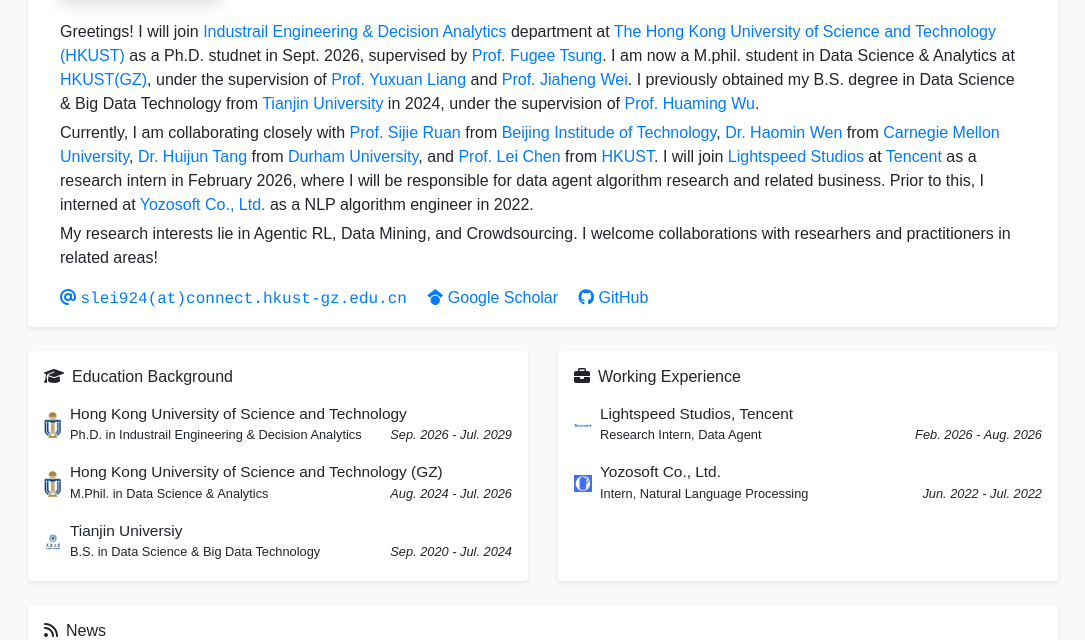
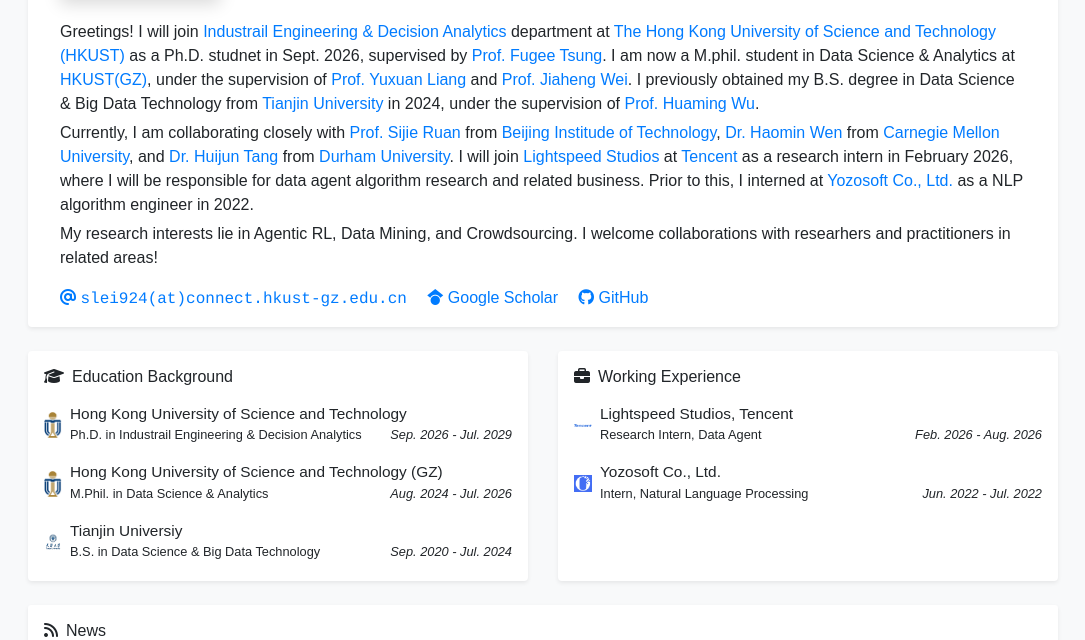
Before and after one commit to thunderlrr/songxinlei.github.io, a Jekyll site: the page built from index.html, in a window 1280 px wide and 900 px high, cut to the strip 260-900 px from the top of the window. Shown: the whole strip, without its empty margins (97-1182 px from the left). Built offline with Jekyll 4.4.1, drawn with Linux system fonts in a browser that asks for light colours; a style sheet for code colours, icons or effects is not loaded.

```diff
--- a/_data/profile.yml
+++ b/_data/profile.yml
@@ -24,7 +24,7 @@
     Greetings! I will join <a href="https://ieda.ust.hk/eng/index.php" target="_blank">Industrail Engineering & Decision Analytics</a> department at <a href="https://hkust.edu.hk/" target="_blank">The Hong Kong University of Science and Technology (HKUST)</a> as a Ph.D. studnet in Sept. 2026, supervised by <a href="https://www.ieda.ust.hk/dfaculty/tsung/" target="_blank">Prof. Fugee Tsung</a>. I am now a M.phil. student in Data Science & Analytics at <a href="https://www.hkust-gz.edu.cn/zh/" target="_blank">HKUST(GZ)</a>, under the supervision of <a href="https://yuxuanliang.com/" target="_blank">Prof. Yuxuan Liang</a> and <a href="https://sites.google.com/ucsc.edu/jiahengwei" target="_blank">Prof. Jiaheng Wei</a>. I previously obtained my B.S. degree in Data Science & Big Data Technology from <a href="https://www.tju.edu.cn/" target="_blank">Tianjin University</a> in 2024, under the supervision of <a href="https://cam.tju.edu.cn/homepage/wuhuaming/" target="_blank">Prof. Huaming Wu</a>.
   </p>
   <p style="margin-bottom: 5px;">
-    Currently, I am collaborating closely with <a href="http://www.sjruan.me/" target="_blank">Prof. Sijie Ruan</a> from <a href="https://www.bit.edu.cn/" target="_blank">Beijing Institude of Technology</a>, <a href="https://wenhaomin.github.io/" target="_blank">Dr. Haomin Wen</a> from <a href="https://www.cmu.edu/" target="_blank">Carnegie Mellon University</a>, <a href="https://www.durham.ac.uk/staff/huijun-tang/" target="_blank">Dr. Huijun Tang</a> from <a href="https://www.durham.ac.uk/" target="_blank">Durham University</a>, and <a href="https://cse.hkust.edu.hk/~leichen/" target="_blank">Prof. Lei Chen</a> from <a href="https://hkust.edu.hk/" target="_blank">HKUST</a>. I will join <a href="https://guangzi.qq.com/" target="_blank">Lightspeed Studios</a> at <a href="https://www.tencent.com/zh-cn/index.html" target="_blank">Tencent</a> as a research intern in February 2026, where I will be responsible for data agent algorithm research and related business. Prior to this, I interned at <a href="https://www.yozosoft.com/" target="_blank">Yozosoft Co., Ltd.</a> as a NLP algorithm engineer in 2022.
+    Currently, I am collaborating closely with <a href="http://www.sjruan.me/" target="_blank">Prof. Sijie Ruan</a> from <a href="https://www.bit.edu.cn/" target="_blank">Beijing Institude of Technology</a>, <a href="https://wenhaomin.github.io/" target="_blank">Dr. Haomin Wen</a> from <a href="https://www.cmu.edu/" target="_blank">Carnegie Mellon University</a>, and <a href="https://www.durham.ac.uk/staff/huijun-tang/" target="_blank">Dr. Huijun Tang</a> from <a href="https://www.durham.ac.uk/" target="_blank">Durham University</a>. I will join <a href="https://guangzi.qq.com/" target="_blank">Lightspeed Studios</a> at <a href="https://www.tencent.com/zh-cn/index.html" target="_blank">Tencent</a> as a research intern in February 2026, where I will be responsible for data agent algorithm research and related business. Prior to this, I interned at <a href="https://www.yozosoft.com/" target="_blank">Yozosoft Co., Ltd.</a> as a NLP algorithm engineer in 2022.
   </p>
   <p style="margin-bottom: 5px;">
     My research interests lie in Agentic RL, Data Mining, and Crowdsourcing. I welcome collaborations with researhers and practitioners in related areas!
```
